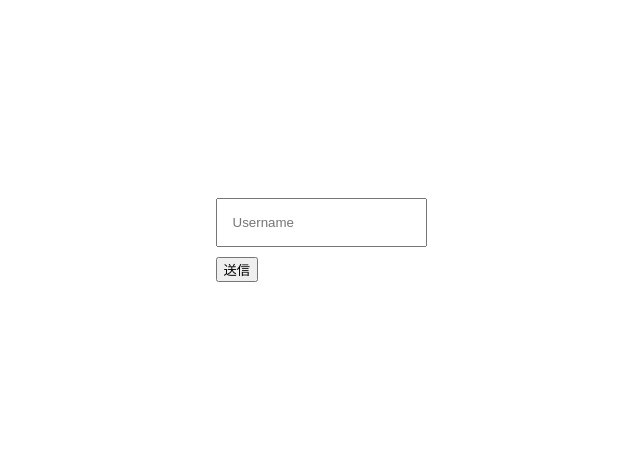
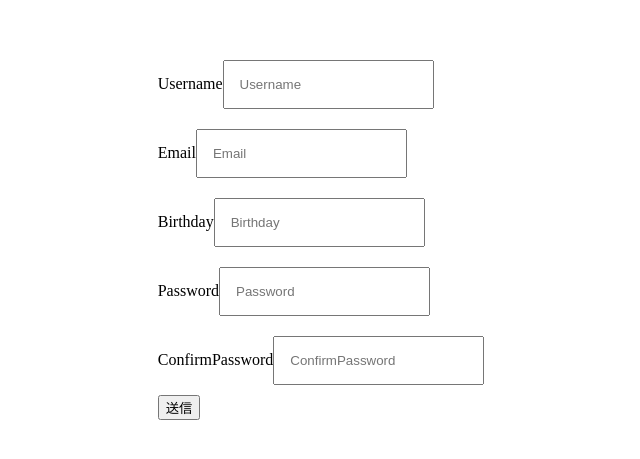
Before and after one commit to kento-yoshidu/myforms_frontend, a Next.js app: page /form1 in a window 1280 px wide. Shown: the part 173-632 px from the top of the page, without its empty margins (319-959 px from the left). Built offline with nearby package versions, Linux system fonts and the light colour scheme.

Commit message:
✨ Update

```diff
--- a/pages/form1/FormInput.tsx
+++ b/pages/form1/FormInput.tsx
@@ -3,18 +3,22 @@ import Styles from "./input.module.css"
 
 type Props = {
   placeholder: string,
-  refer: any
+  name: string
 }
 
-const FormInput = ({ placeholder, refer }: Props) => {
+const FormInput = (props: any) => {
+  const { label, onChange, id, ...inputProps} = props
+
+  console.log(label, onChange)
+
   return (
     <div className={Styles.formInput}>
-      {/* <label>Username</label> */}
+      <label>{label}</label>
 
       <input
-        ref={refer}
+        {...inputProps}
+        onChange={onChange}
         className={Styles.input}
-        placeholder={placeholder}
       />
     </div>
   )
--- a/pages/form1/index.tsx
+++ b/pages/form1/index.tsx
@@ -1,39 +1,78 @@
-import React, { useEffect, useState, useRef } from "react"
-import Layout from '../components/Layout'
+import { notDeepStrictEqual } from "assert"
+import React, { useState } from "react"
 import FormInput from "./FormInput"
 
 import Styles from "./style.module.css"
 
+type Values = {
+  username: string
+  email: string
+  birthday: string
+  password: string
+  conformPassword: string
+}
+
+const inputs = [
+  {
+    id: 1,
+    name: "username",
+    type: "text",
+    placeholder: "Username",
+    label: "Username"
+  },
+  {
+    id: 2,
+    name: "email",
+    type: "text",
+    placeholder: "Email",
+    label: "Email"
+  },
+  {
+    id: 3,
+    name: "birthday",
+    type: "text",
+    placeholder: "Birthday",
+    label: "Birthday"
+  }, {
+    id: 4,
+    name: "password",
+    type: "text",
+    placeholder: "Password",
+    label: "Password"
+  }, {
+    id: 5,
+    name: "confirmPassword",
+    type: "text",
+    placeholder: "ConfirmPassword",
+    label: "ConfirmPassword"
+  }
+]
+
 const Forms1 = () => {
-  // const [username, setUsername] = useState("")
+  const [values, setValues] = useState<any>({})
 
-  const usernameRef = useRef()
+  const handleSubmit = (e: React.FormEvent<HTMLFormElement>) => {
+    e.preventDefault()
+  }
 
-  console.log("username is", usernameRef)
-
-  const handleSubmit = (e) => {
-    e.preventDefault()
-
-    console.log(usernameRef)
+  const onChange = (e) => {
+    setValues({...values, [e.target.name]: e.target.value})
   }
 
   return (
-      <div className={Styles.app}>
-        <form onSubmit={handleSubmit}>
+    <div className={Styles.app}>
+      <form onSubmit={handleSubmit}>
+        {inputs.map((input) => (
           <FormInput
-            refer={usernameRef}
-            placeholder="Username"
+            key={input.id}
+            {...input}
+            value={values[input.name]}
+            onChange={onChange}
           />
-
-          {/*
-          <FormInput placeholder="Email" />
-          <FormInput placeholder="FullName" />
-          <FormInput placeholder="Sth else" />
-  */}
-
-        <button type="submit">送信</button>
-        </form>
-      </div>
+        ))}
+      <button type="submit">送信</button>
+      </form>
+    </div>
   )
 }
 
@@ -50,3 +89,5 @@ export default Forms1
 // https://refine.dev/blog/common-usestate-mistakes-and-how-to-avoid/
 
 // https://www.codevertiser.com/react-forms-best-practices/
+
+// https://sergiodxa.com/articles/react-working-with-forms
```
